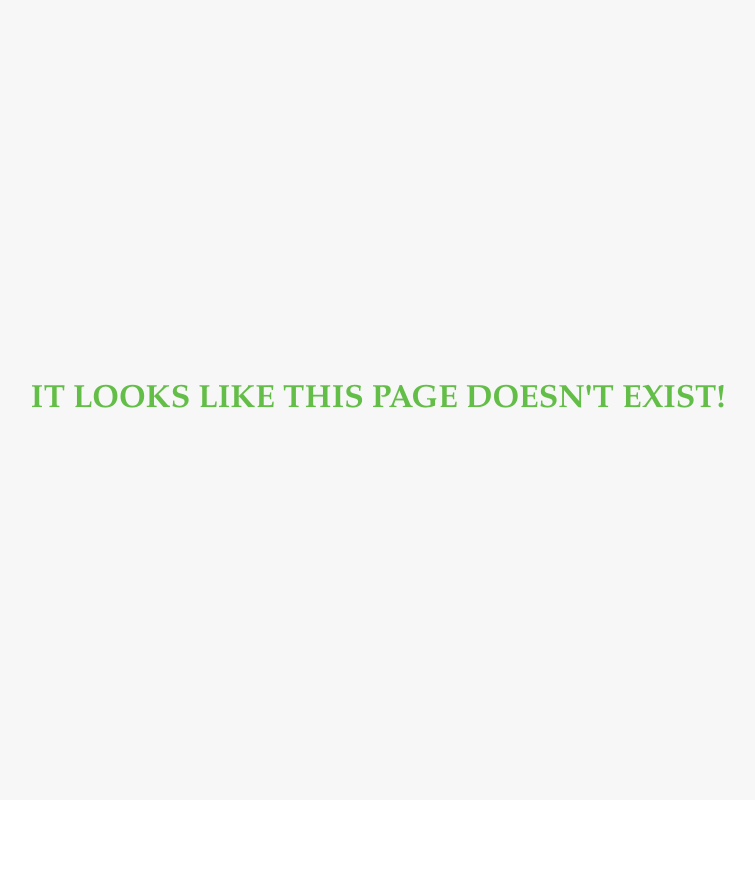
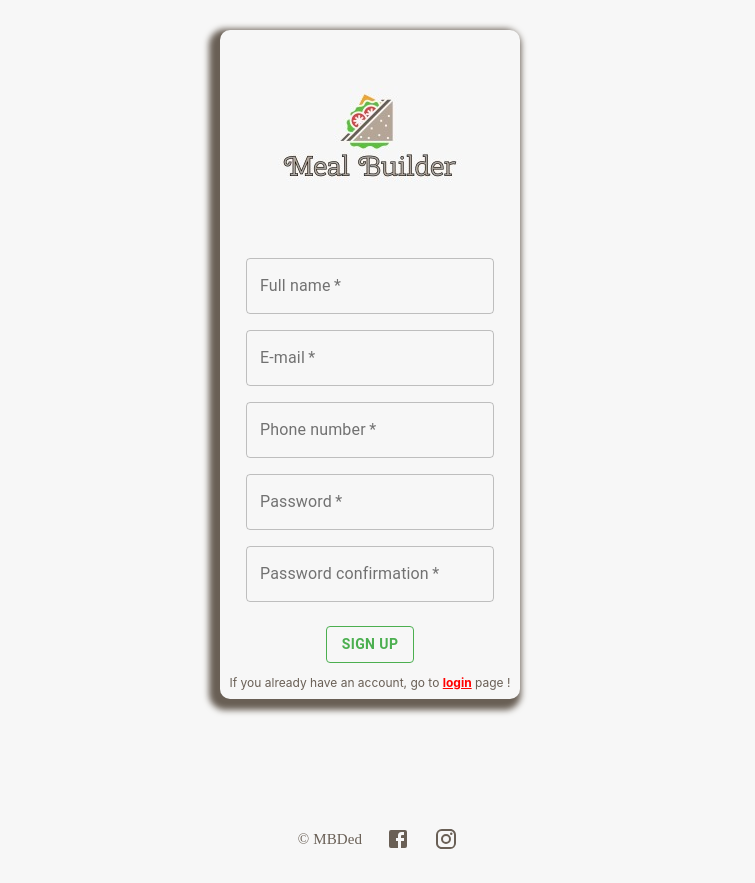
Before and after one commit to catalin-micu/meal-builder-frontend, a React (Create React App) app: page /register in a window 1280 px wide. Shown: the whole page, without its empty margins (262-1017 px from the left). Before the commit the page ends 800 px from the top, so only its background shows below. Built offline with nearby package versions, Linux system fonts and the light colour scheme.

Commit message:
fixed register and login designs

```diff
--- a/src/App.js
+++ b/src/App.js
@@ -2,6 +2,8 @@ import "./App.css";
 import { makeStyles } from '@material-ui/core/styles';
 import { BrowserRouter as Router, Switch, Route } from 'react-router-dom';
 import HomePage from "./pages/HomePage";
+import Register from "./pages/Register";
+import Login from "./pages/Login";
 
 function App() {
 
@@ -22,8 +24,10 @@ function App() {
     <Router>
       <div className="App">
         <Switch>
-          <Route path='/home' component={HomePage} />
-          <Route path='*'>
+          <Route exact path='/' component={HomePage} />
+          <Route path='/register' component={Register} />
+          <Route path='/login' component={Login} />
+          <Route path='/*'>
             {errorMessage}
           </Route>
         </Switch>
--- a/src/pages/HomePage.js
+++ b/src/pages/HomePage.js
@@ -3,14 +3,13 @@ import "../css/HomePage.css"
 import { Grid } from "@material-ui/core"
 import CustomButton from "../components/CustomButton";
 import Footer from "../components/Footer";
-import { red, green } from "@material-ui/core/colors";
+import { green } from "@material-ui/core/colors";
 import { createTheme } from '@material-ui/core/styles';
 import logo from '../logo.jpeg';
 
 const theme = createTheme({
     palette: {
       primary: green,
-      secondary: red
     },
   });
 
@@ -22,11 +21,11 @@ const HomePage = () => {
                 <img src={logo} className="App-logo" alt="logo" />
                 <br />
                 <Grid item xs={12} spacing={6} align="center">
-                    <CustomButton text='Sign up' color="primary" theme={theme} path="/register" />
-                    <CustomButton text='Log in' color="secondary" theme={theme} path="/login" />
+                    <CustomButton text='Sign up' color="primary" theme={theme} url="/register" />
+                    <CustomButton text='Log in' color="secondary" theme={theme} url="/login" />
                 </Grid>
               </div>
-              <p style={{ lineHeight: "250px"}}>
+              <p style={{ lineHeight: "250px" }}>
                 <br/>
                 <Footer />
               </p>
--- /dev/null
+++ b/src/pages/Login.js
@@ -0,0 +1,70 @@
+import React from "react";
+import "../css/HomePage.css"
+import { Grid, TextField } from "@material-ui/core"
+import CustomButton from "../components/CustomButton";
+import Footer from "../components/Footer";
+import { green } from "@material-ui/core/colors";
+import { createTheme } from '@material-ui/core/styles';
+import logo from '../logo.jpeg';
+
+const theme = createTheme({
+    palette: {
+      primary: green,
+    },
+  });
+
+const Login = () => {
+
+    const [username, setUsername] = React.useState("");
+    const [password, setPassword] = React.useState("");
+
+    function consoleLogInfo() {
+        setUsername(document.getElementById("email-field").value);
+        setPassword(document.getElementById("password-field").value);
+
+        console.log(username);
+        console.log(password);
+    }
+
+    return (
+        <div className="login" style={{ marginTop: '10%', width: '300px' }}>
+            <div className="loginFieldGroup">
+                <Grid container spacing={2} style={{ width: '100%', boxShadow: '-5px 5px 6px 6px #695f55', borderRadius: '10px' }}>
+                    <Grid item xs={12} spacing={6} align="center">
+                        <a href='/'><img src={logo} className="App-logo" alt="logo" /></a>
+                        <br />
+                    </Grid>
+                    <Grid item xs={12} spacing={6} align="center">
+                        <TextField
+                            id="email-field"
+                            color="secondary"
+                            label="E-mail"
+                            variant="outlined"
+                            required="true"
+                        />
+                    </Grid>
+                    <Grid item xs={12} spacing={6} align="center">
+                        <TextField
+                            id="password-field"
+                            color="secondary"
+                            label="Password"
+                            variant="outlined"
+                            type="password"
+                            required="true"
+                        />
+                    </Grid>
+                    <Grid item xs={12} spacing={6} align="center">
+                        <CustomButton text='Log in' color="primary" theme={theme} url="/login" onClick={() => { consoleLogInfo() }} />
+                        <text style={{ fontSize: '12px', color: '#695f55'}}>If you don't have an account, go to <strong><a href='/register' style={{ color: 'red' }}>register</a></strong> page !</text>
+                    </Grid>
+                </Grid>
+            </div>
+            <p style={{ lineHeight: "22vh" }}>
+                <br/>
+                <Footer />
+            </p>
+        </div>
+    );
+}
+
+export default Login;
--- /dev/null
+++ b/src/pages/Register.js
@@ -0,0 +1,98 @@
+import React from "react";
+import "../css/HomePage.css"
+import { Grid, TextField } from "@material-ui/core"
+import CustomButton from "../components/CustomButton";
+import Footer from "../components/Footer";
+import { green } from "@material-ui/core/colors";
+import { createTheme } from '@material-ui/core/styles';
+import logo from '../logo.jpeg';
+
+const theme = createTheme({
+    palette: {
+      primary: green,
+    },
+  });
+
+const Register = () => {
+
+    const [username, setUsername] = React.useState("");
+    const [password, setPassword] = React.useState("");
+
+    function consoleLogInfo() {
+        setUsername(document.getElementById("email-field").value);
+        setPassword(document.getElementById("password-field").value);
+
+        console.log(username);
+        console.log(password);
+    }
+
+    return (
+        <div className="register" style={{ marginTop: '3%', width: '300px' }}>
+            <div className="registerFieldGroup">
+                <Grid container spacing={2} style={{ width: '100%', boxShadow: '-5px 5px 6px 6px #695f55', borderRadius: '10px' }}>
+                    <Grid item xs={12} spacing={6} align="center">
+                        <a href='/'><img src={logo} className="App-logo" alt="logo" /></a>
+                        <br />
+                    </Grid>
+                    <Grid item xs={12} spacing={6} align="center">
+                        <TextField
+                            id="fullname-field"
+                            color="secondary"
+                            label="Full name"
+                            variant="outlined"
+                            required="true"
+                        />
+                    </Grid>
+                    <Grid item xs={12} spacing={6} align="center">
+                        <TextField
+                            id="email-field"
+                            color="secondary"
+                            label="E-mail"
+                            variant="outlined"
+                            required="true"
+                        />
+                    </Grid>
+                    <Grid item xs={12} spacing={6} align="center">
+                        <TextField
+                            id="phone-field"
+                            color="secondary"
+                            label="Phone number"
+                            variant="outlined"
+                            required="true"
+                        />
+                    </Grid>
+                    <Grid item xs={12} spacing={6} align="center">
+                        <TextField
+                            id="password-field"
+                            color="secondary"
+                            label="Password"
+                            variant="outlined"
+                            type="password"
+                            required="true"
+                        />
+                    </Grid>
+                    <Grid item xs={12} spacing={6} align="center">
+                        <TextField
+                            id="cpassword-field"
+                            color="secondary"
+                            label="Password confirmation"
+                            variant="outlined"
+                            type="password"
+                            required="true"
+                        />
+                    </Grid>
+                    <Grid item xs={12} spacing={6} align="center">
+                        <CustomButton text='Sign up' color="primary" theme={theme} onClick={() => { consoleLogInfo() }} />
+                        <text style={{ fontSize: '12px', color: '#695f55'}}>If you already have an account, go to <strong><a href='/login' style={{ color: 'red' }}>login</a></strong> page !</text>
+                    </Grid>
+                </Grid>
+            </div>
+            <p style={{ lineHeight: "13vh" }}>
+                <br/>
+                <Footer />
+            </p>
+        </div>
+    );
+}
+
+export default Register;
```
Also changed, not shown: src/pages/Login.jsx (renamed from src/components/Register/Register.jsx, +28 -11 lines), src/pages/Register.jsx (renamed from src/components/Login/Login.jsx, +8 -21 lines), src/css/Login.css (renamed from src/components/Login/Login.css), src/css/Register.css (renamed from src/components/Register/Register.css).
